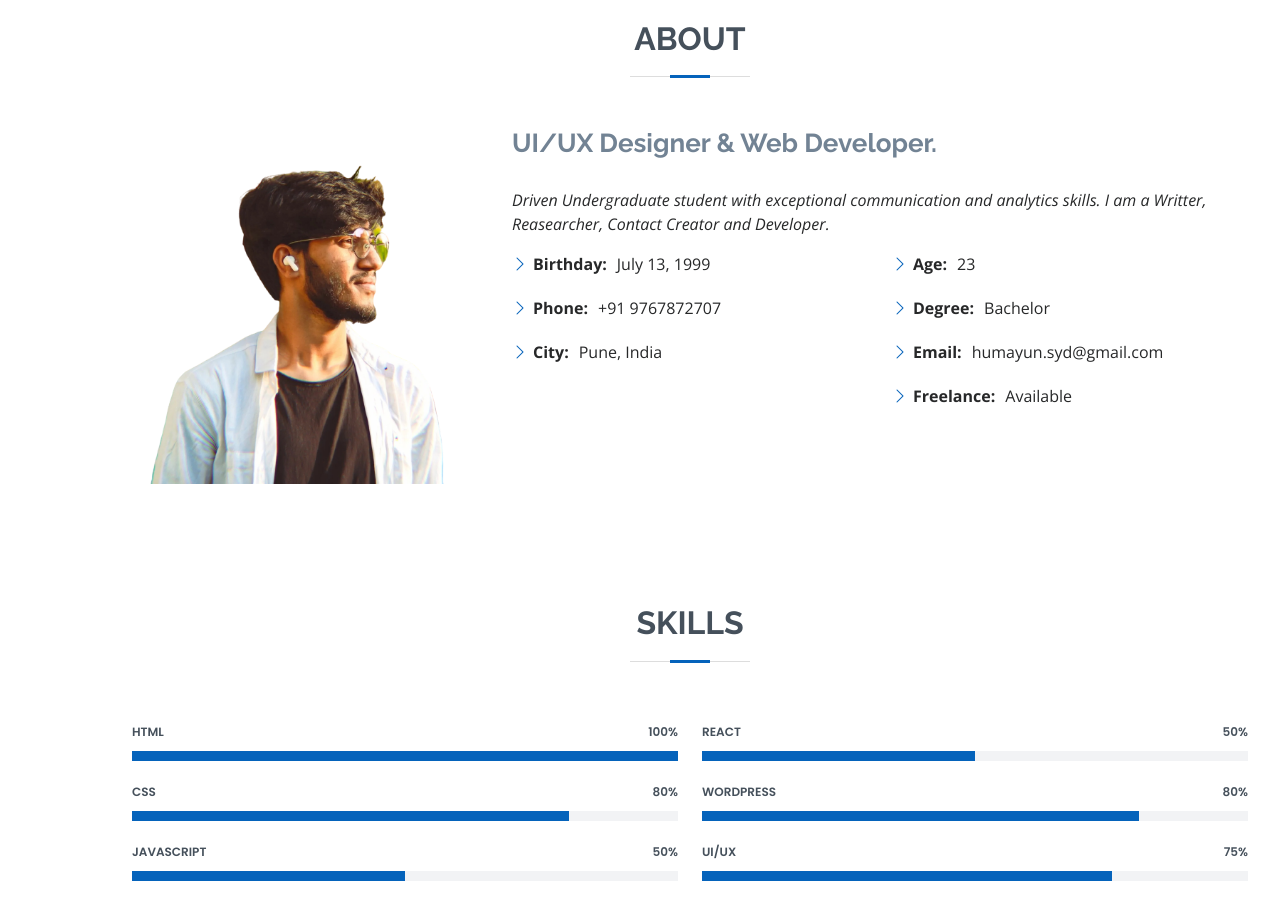
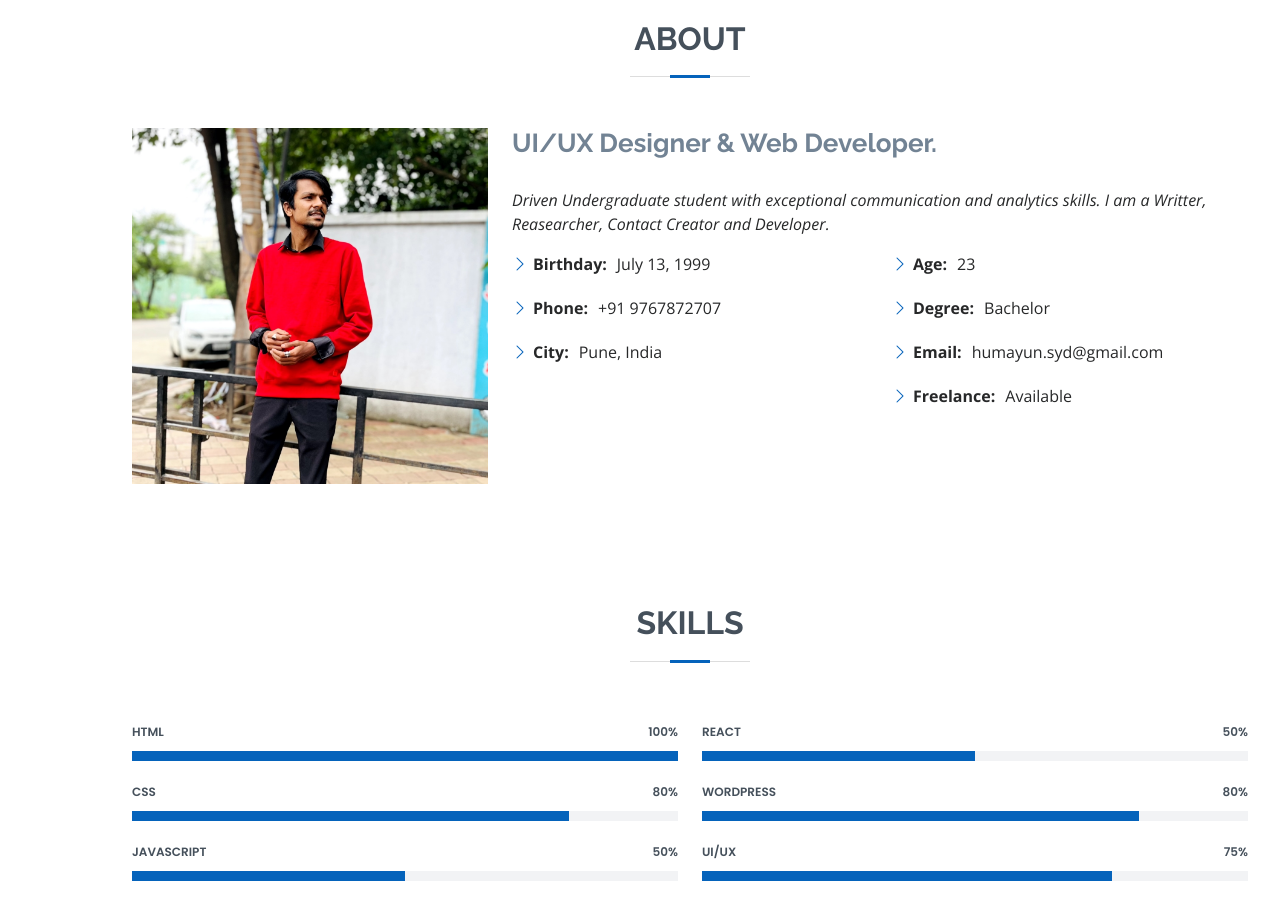
Before and after one commit to humayun-syd/portfolio, a plain HTML site: page index.html in a window 1280 px wide. Shown: the part 840-1760 px from the top of the page. Drawn offline with nearby package versions, Linux system fonts and the light colour scheme.

Commit message:
upd proile pic

```diff
--- a/index.html
+++ b/index.html
@@ -77,7 +77,7 @@
 
         <div class="row">
           <div class="col-lg-4">
-            <img src="assets/img/profile-img.png" class="img-fluid" alt="">
+            <img src="assets/img/profile_img.jpg" class="img-fluid" alt="">
           </div>
           <div class="col-lg-8 pt-4 pt-lg-0 content">
             <h3>UI/UX Designer &amp; Web Developer.</h3>
```
Also changed, not shown: assets/img/profile-img.png (deleted), assets/img/profile_img.jpg (added), 3 other files.
